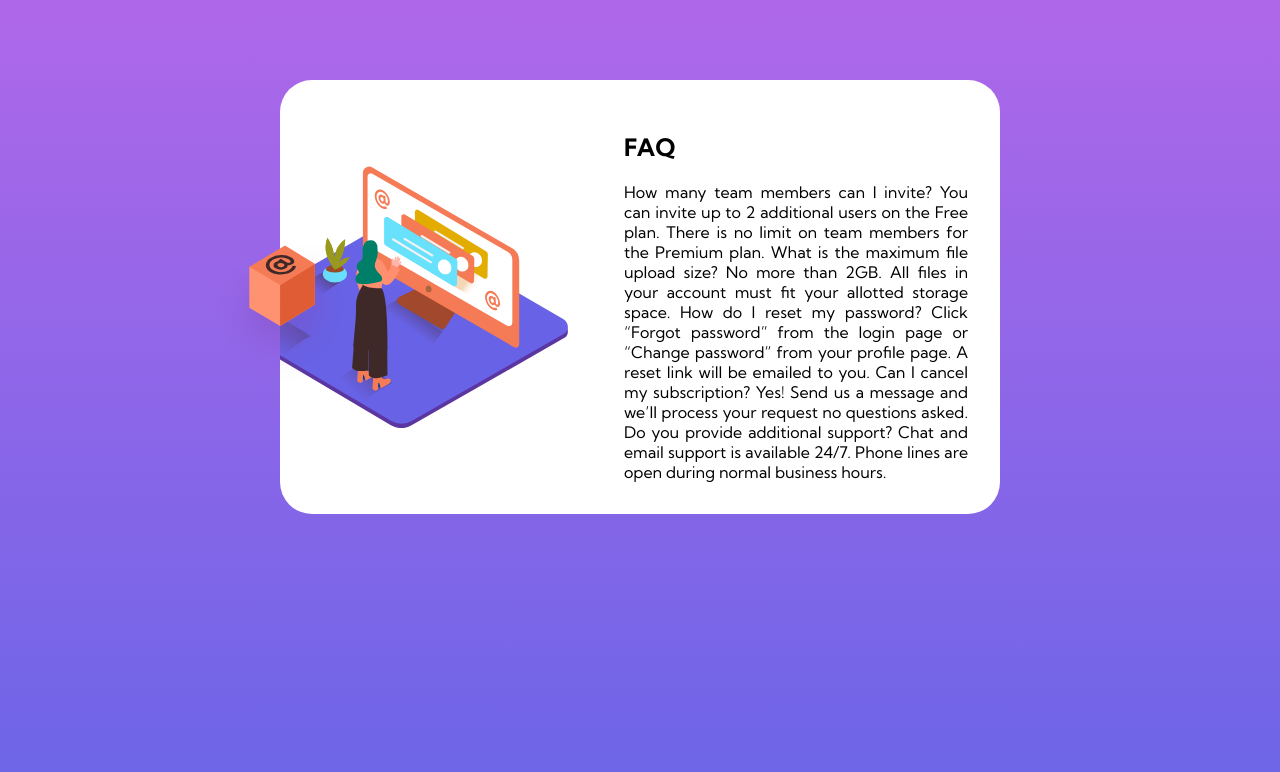
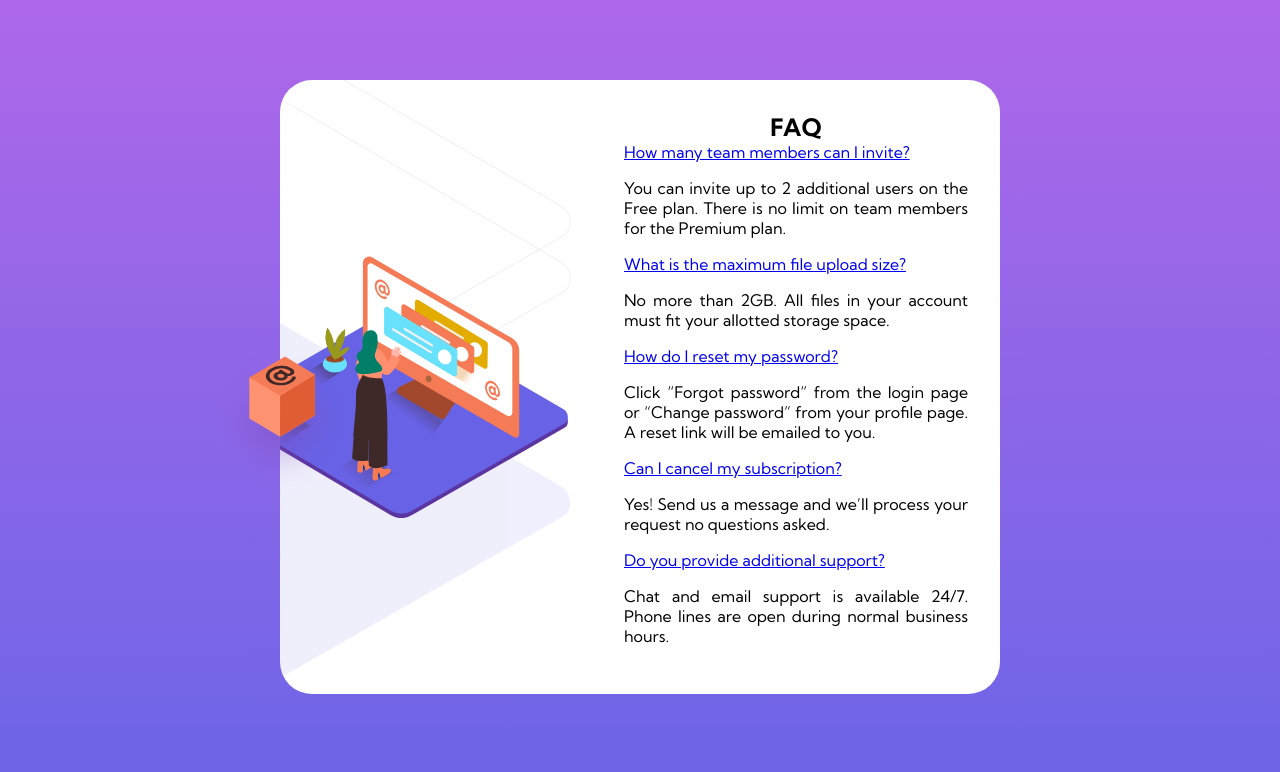
Before and after one commit to harshj11/FAQ-Accordian-Card-Frontend-Mentor-Challenge, a plain HTML site: page index.html in a window 1280 px wide. Drawn offline with Linux system fonts and the light colour scheme.

Commit message:
ADD and style bg-images and CREATE Accordion structure

```diff
--- a/index.html
+++ b/index.html
@@ -27,22 +27,64 @@
     </div>
     <div class="card__text">
       <h1>FAQ</h1>
-      How many team members can I invite?
+
+      <div class="accordion">
+        <div class="accordion-item" id="question1">
+          <a class="accordion-link" href="#question1">How many team members can I invite?</a>
+          <div class="accordion-text">
+            <p>
               You can invite up to 2 additional users on the Free plan. There is no limit on
               team members for the Premium plan.
+            </p>
+          </div>
+        </div>
+      </div>
 
-      What is the maximum file upload size?
+      <div class="accordion">
+        <div class="accordion-item" id="question2">
+          <a class="accordion-link" href="#question2">What is the maximum file upload size?</a>
+          <div class="accordion-text">
+            <p>
               No more than 2GB. All files in your account must fit your allotted storage space.
+            </p>
+          </div>
+        </div>
+      </div>
 
-      How do I reset my password?
+      <div class="accordion">
+        <div class="accordion-item" id="question3">
+          <a class="accordion-link" href="#question3">How do I reset my password?</a>
+          <div class="accordion-text">
+            <p>
               Click “Forgot password” from the login page or “Change password” from your profile page.
               A reset link will be emailed to you.
+            </p>
+          </div>
+        </div>
+      </div>
 
-      Can I cancel my subscription?
+      <div class="accordion">
+        <div class="accordion-item" id="question4">
+          <a class="accordion-link" href="#question4">Can I cancel my subscription?</a>
+          <div class="accordion-text">
+            <p>
               Yes! Send us a message and we’ll process your request no questions asked.
+            </p>
+          </div>
+        </div>
+      </div>
 
-      Do you provide additional support?
+      <div class="accordion">
+        <div class="accordion-item" id="question5">
+          <a class="accordion-link" href="#question5">Do you provide additional support?</a>
+          <div class="accordion-text">
+            <p>
               Chat and email support is available 24/7. Phone lines are open during normal business hours.
+            </p>
+          </div>
+        </div>
+      </div>
+
     </div>
   </section>
 
--- a/styles/style.css
+++ b/styles/style.css
@@ -28,6 +28,11 @@ body {
 
 .card {
     background-color: #fff;
+    background-image: url(../images/bg-pattern-mobile.svg);
+    background-position: center top;
+    background-repeat: no-repeat;
+    background-size: auto;
+
     border-radius: 2rem;
 
     margin: 6rem 1.5rem;
@@ -41,7 +46,7 @@ body {
 }
 
 .card__img img {
-    height: 10rem;
+    height: 11rem;
     width: auto;
 }
 
@@ -53,13 +58,18 @@ body {
     display: block;
 
     position: absolute;
-    top: 0;
+    top: -0.5rem;
     left: 50%;
     transform: translateX(-50%);
 }
 
 .card__text {
     text-align: justify;
+}
+
+.card__text h1 {
+    margin: 5rem 0 2rem 0;
+    text-align: center;
 }
 
 .attribution {
@@ -73,6 +83,11 @@ body {
 
 @media (min-width: 48rem) {
     .card {
+        background-image: url("../images/bg-pattern-desktop.svg");
+        background-repeat: no-repeat;
+        background-size: cover;
+        background-position: -26.8rem -5rem;
+
         display: flex;
         align-items: center;
         justify-content: center;
@@ -88,9 +103,11 @@ body {
 
         height: 8.75rem;
         width: 8.75rem;
+
         position: absolute;
-        top: 10.25rem;
         left: -4.25rem;
+
+        transform: translateY(27%);
         z-index: 1;
     }
 
@@ -119,4 +136,8 @@ body {
         flex: 1;
     }
 
+    .card__text h1 {
+        margin: 0;
+    }
+
 }
```
Lines whose indentation alone changed are shown as unchanged.
